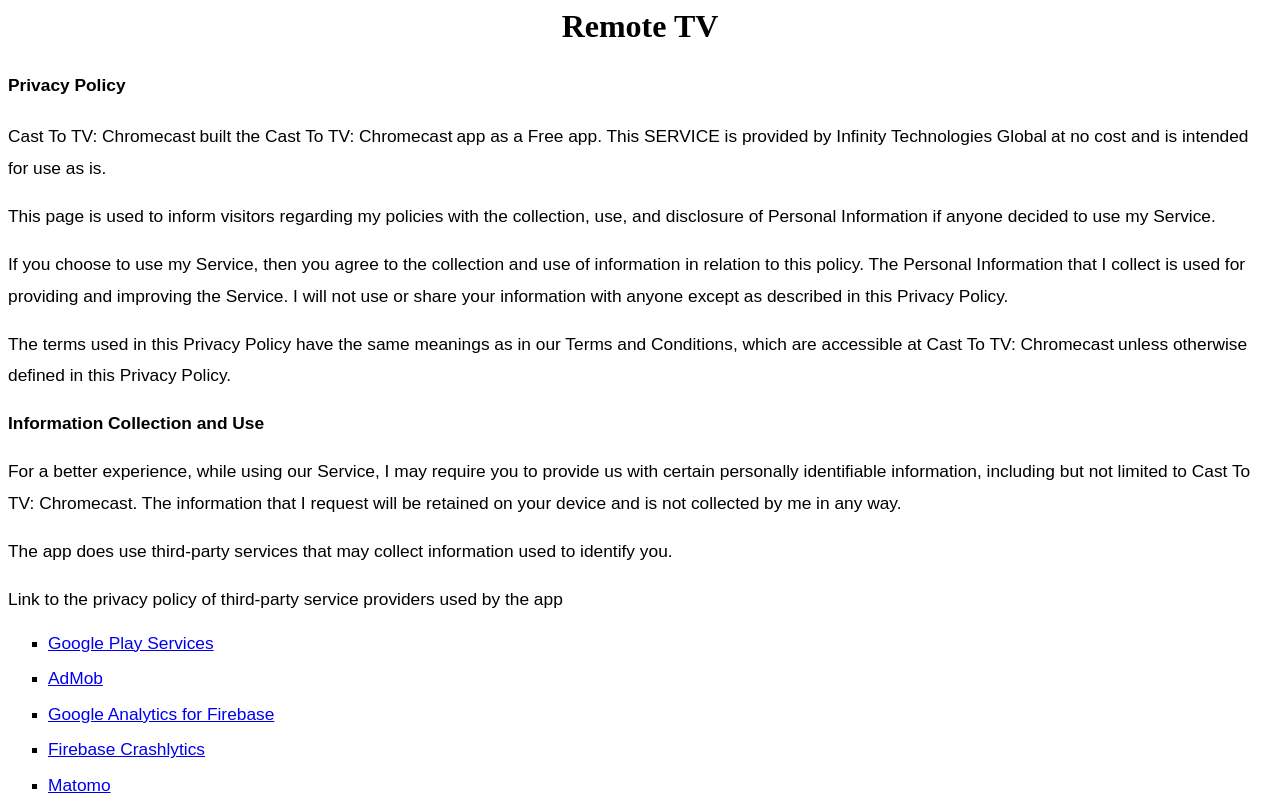
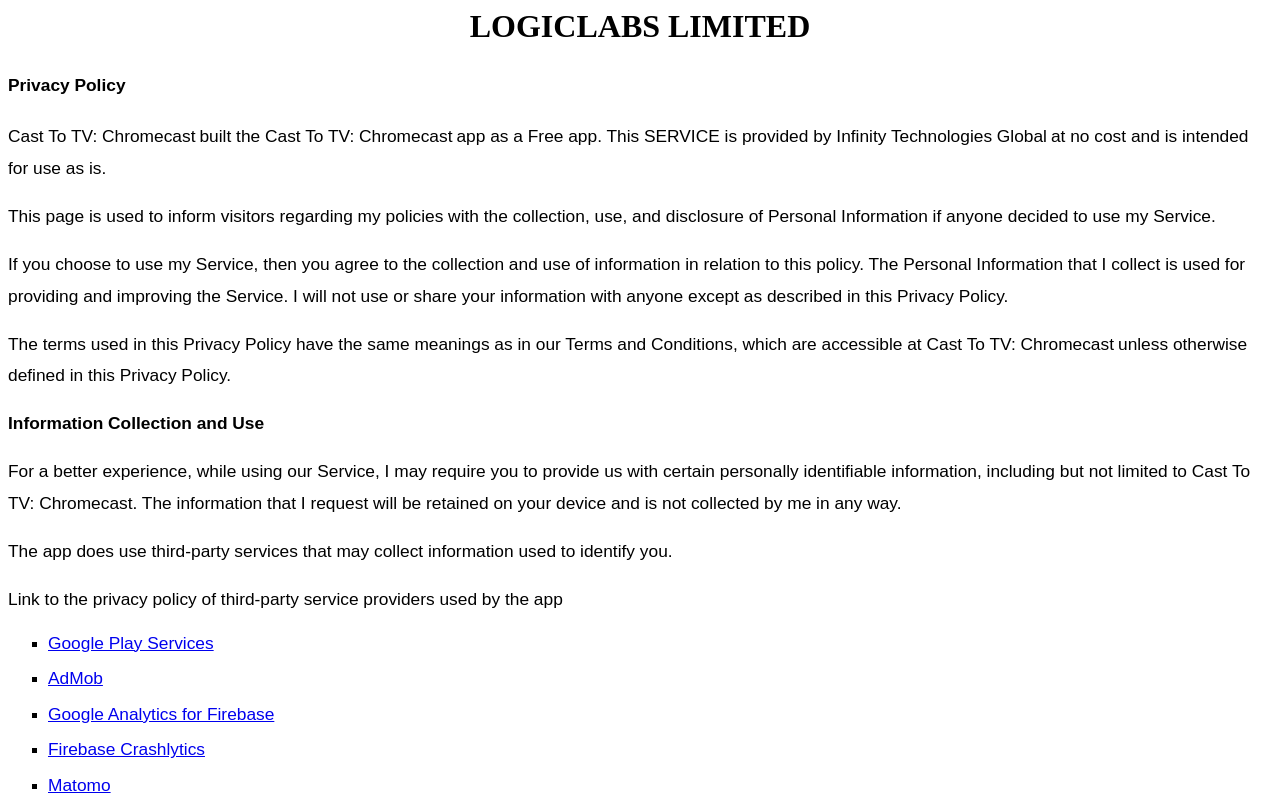
Before and after one commit to dtdat3101/remotetv.github.io, a plain HTML site: page policy.html in a window 1280 px wide. Shown: the top 800 px of the page. Drawn offline with Linux system fonts and the light colour scheme.

Commit message:
Update policy.html

```diff
--- a/policy.html
+++ b/policy.html
@@ -20,7 +20,7 @@
 	<meta name="" content="https://sites.google.com/view/itg-casttotv">
 </head>
 <body lang="en-US" dir="ltr">
-<div id="h.INITIAL_GRID.ddijulrjsuva" dir="ltr"><h1 align="center">Remote TV</h1>
+<div id="h.INITIAL_GRID.ddijulrjsuva" dir="ltr"><h1 align="center">LOGICLABS LIMITED</h1>
 </div>
 <div id="h.213f3aef4415fa1_0" dir="ltr"><p align="left" style="margin-bottom: 0in; border: none; padding: 0in; font-variant: normal; font-style: normal; line-height: 240%; background: transparent; text-decoration: none">
 	<font color="#000000"><font face="Arial"><font size="3" style="font-size: 13pt"><b><span style="background: transparent">Privacy
```
